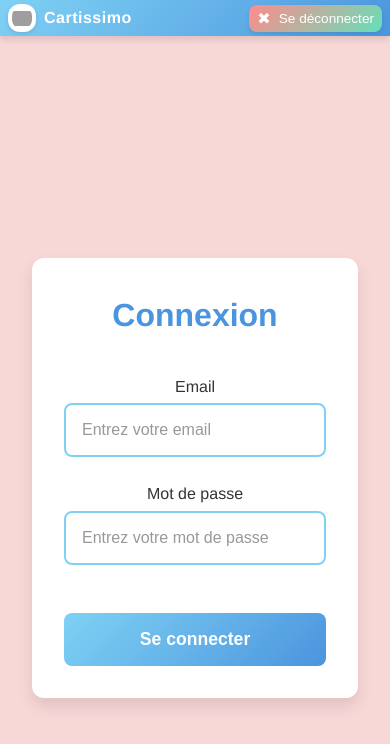
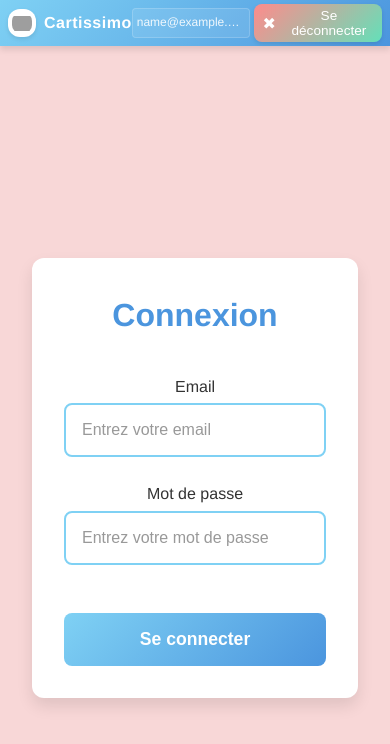
Before and after one commit to JuleSpace/Cartissimo, a Vue app in the folder frontend/: page / in a window 390 px wide. Shown: the top 744 px of the page. Built offline with nearby package versions, Linux system fonts and the light colour scheme; sample sign-in values are in the browser's storage.

Commit message:
Info user connecté

```diff
--- a/frontend/src/components/Navbar.vue
+++ b/frontend/src/components/Navbar.vue
@@ -5,10 +5,13 @@
       <h1>Cartissimo</h1>
     </div>
     <div class="navbar-menu">
-      <button v-if="isAuthenticated" @click="logout" class="btn btn-primary logout-button">
-        <span class="icon">&#x2716;</span>
-        Se déconnecter
-      </button>
+      <div v-if="isAuthenticated" class="user-info">
+        <span class="user-email">{{ currentUser?.email }}</span>
+        <button @click="logout" class="btn btn-primary logout-button">
+          <span class="icon">&#x2716;</span>
+          Se déconnecter
+        </button>
+      </div>
     </div>
   </nav>
 </template>
@@ -26,6 +29,7 @@ export default {
     const router = useRouter();
 
     const isAuthenticated = computed(() => store.getters['auth/isAuthenticated']);
+    const currentUser = computed(() => store.getters['auth/currentUser']);
     const logoUrl = computed(() => `${SERVER_BASE_URL}/public/images/logo.png`);
 
     const logout = async () => {
@@ -35,6 +39,7 @@ export default {
 
     return {
       isAuthenticated,
+      currentUser,
       logout,
       logoUrl
     };
@@ -87,6 +92,23 @@ export default {
   letter-spacing: 0.5px;
 }
 
+.user-info {
+  display: flex;
+  align-items: center;
+  gap: var(--spacing-md);
+}
+
+.user-email {
+  color: var(--text-light);
+  font-size: 0.9rem;
+  font-weight: 500;
+  opacity: 0.9;
+  padding: var(--spacing-xs) var(--spacing-sm);
+  background: rgba(255, 255, 255, 0.1);
+  border-radius: var(--border-radius-sm);
+  border: 1px solid rgba(255, 255, 255, 0.2);
+}
+
 .logout-button {
   display: flex;
   align-items: center;
@@ -134,6 +156,15 @@ export default {
   .icon {
     font-size: 1rem;
   }
+
+  .user-info {
+    gap: var(--spacing-sm);
+  }
+
+  .user-email {
+    font-size: 0.8rem;
+    padding: var(--spacing-xs);
+  }
 }
 
 @media (max-width: 480px) {
@@ -163,5 +194,18 @@ export default {
   .navbar + * {
     margin-top: 56px;
   }
+
+  .user-info {
+    gap: var(--spacing-xs);
+  }
+
+  .user-email {
+    font-size: 0.75rem;
+    padding: var(--spacing-xs);
+    max-width: 120px;
+    overflow: hidden;
+    text-overflow: ellipsis;
+    white-space: nowrap;
+  }
 }
 </style>
```
Also changed, not shown: 1 other file (tests, documents, lock files or other folders).
